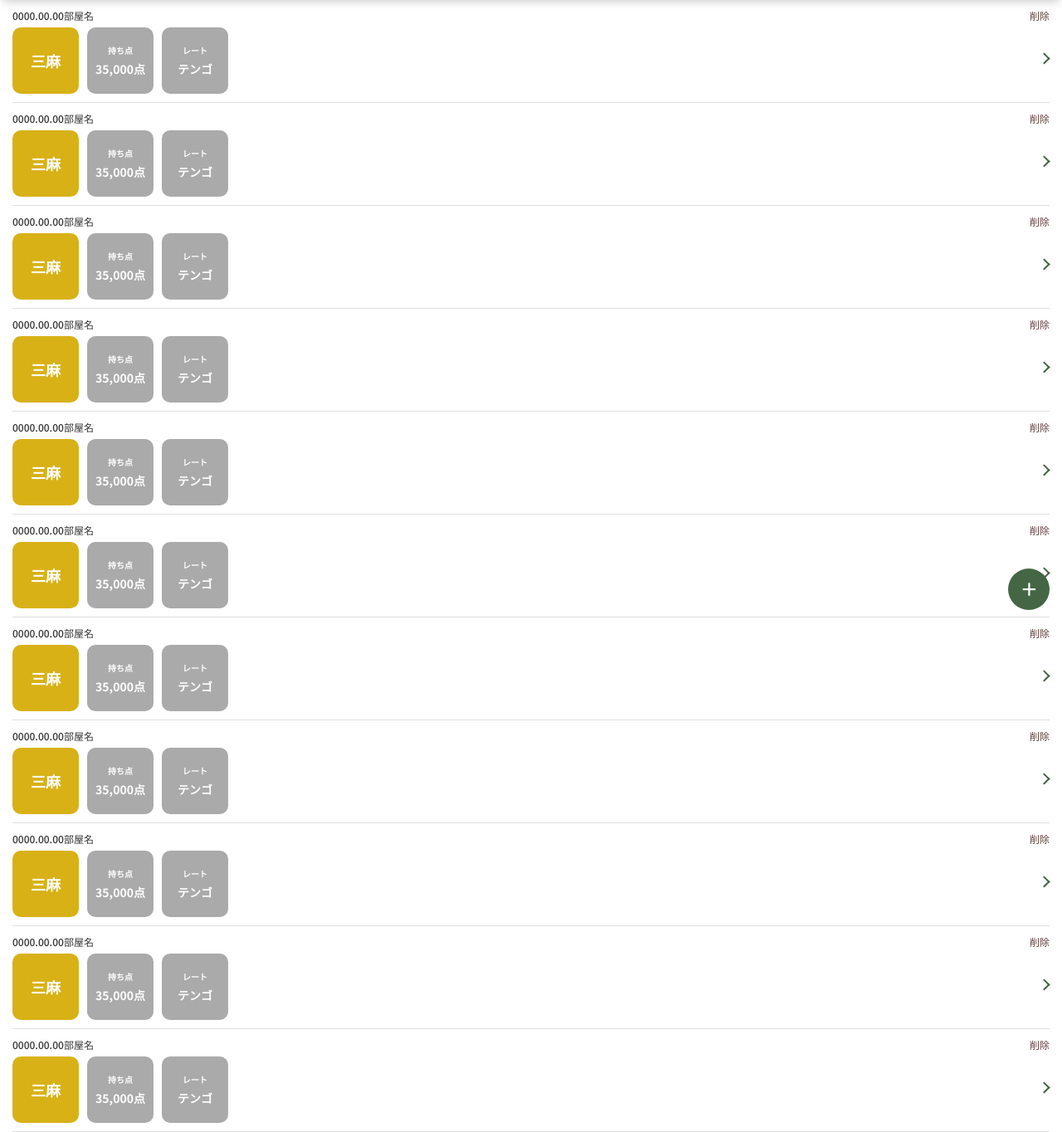
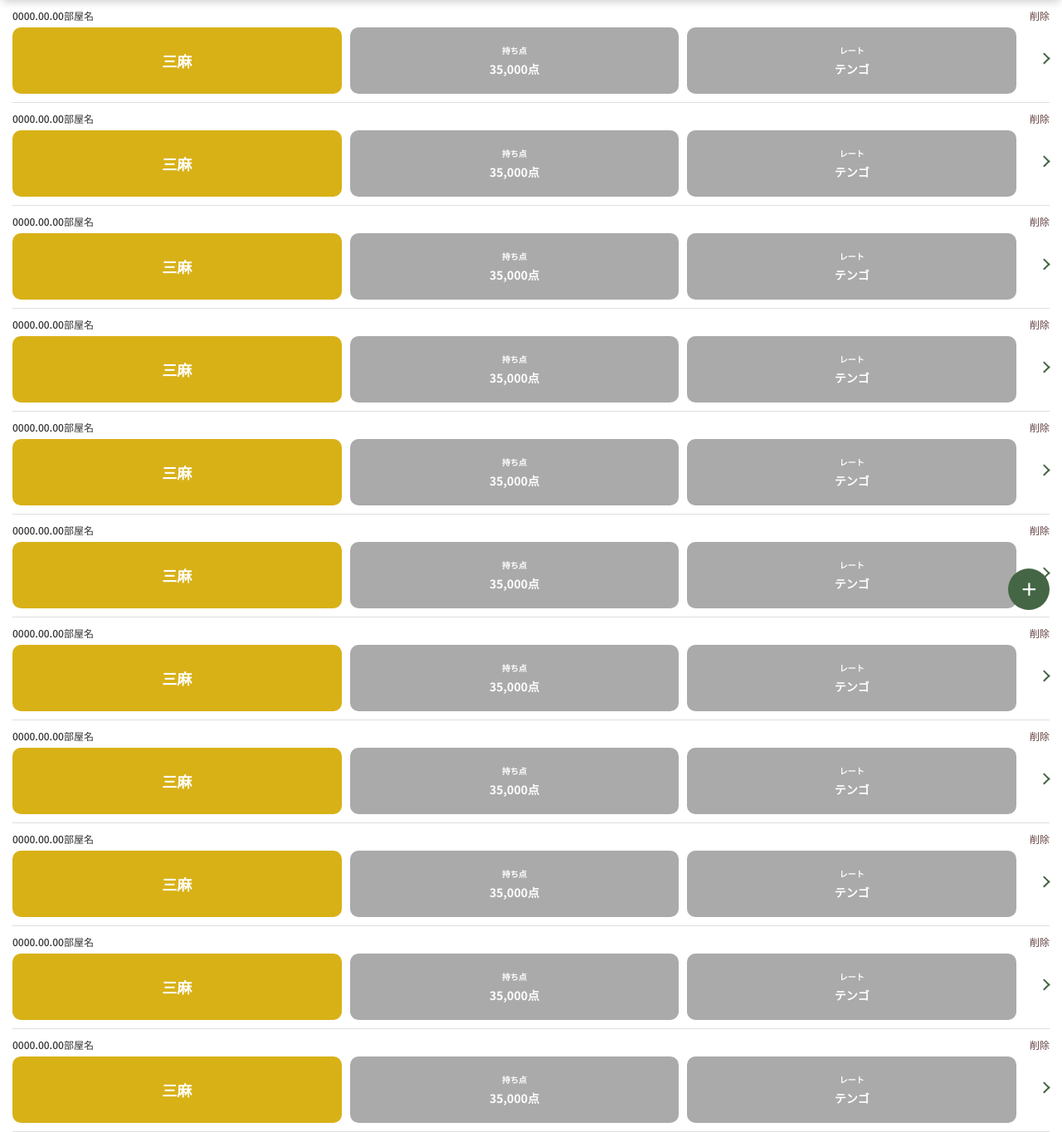
Before and after one commit to ShunsukeOta/mahjong, a PHP site: page / in a window 1280 px wide. Shown: the part 50-1414 px from the top of the page at 83% size. Run offline with PHP 8.4, Linux system fonts and the light colour scheme.

Commit message:
8.12 メディアクエリを追加

```diff
--- a/public/asset/css/style.css
+++ b/public/asset/css/style.css
@@ -171,7 +171,7 @@ a:hover {
   position: relative;
 }
 .room .room-item_bottom .room-item_bottom-inner .room-item_block {
-  width: 80px;
+  width: calc(33.333% - 20px);
   height: 80px;
   background: tomato;
   display: -webkit-box;
@@ -225,3 +225,22 @@ a:hover {
   -webkit-transform: rotate(45deg) translateY(-50%);
           transform: rotate(45deg) translateY(-50%);
 }
+
+.l-inner-width {
+  padding: 0 15px;
+}
+@media screen and (max-width: 767px) {
+  .l-inner-width {
+    padding: 0 10px;
+  }
+}
+@media screen and (min-width: 768px) {
+  .l-inner-width {
+    padding: 0 10px;
+  }
+}
+@media screen and (min-width: 1025px) {
+  .l-inner-width {
+    padding: 0 10px;
+  }
+}
--- a/public/asset/scss/setting/_base.scss
+++ b/public/asset/scss/setting/_base.scss
@@ -1,6 +1,3 @@
-$c-main: #446644;
-$c-warning: #664444;
-
 *, body {
   font-family: 'Montserrat', 'Noto Sans JP';
 }
@@ -112,7 +109,7 @@ a {
       display: flex;
       position: relative;
       .room-item_block {
-        width: 80px;
+        width: calc(33.333% - 20px);
         height: 80px;
         background: tomato;
         display: flex;
@@ -155,3 +152,17 @@ a {
     }
   }
 }
+
+
+.l-inner-width {
+  padding: 0 15px;
+  @include mq(sp) {
+    padding: 0 10px;
+  }
+  @include mq(tb) {
+    padding: 0 10px;
+  }
+  @include mq(pc) {
+    padding: 0 10px;
+  }
+}
--- a/public/asset/scss/setting/_mq.scss
+++ b/public/asset/scss/setting/_mq.scss
@@ -0,0 +1,12 @@
+// MediaQuery
+$breakpoint: (
+  sp: 'screen and (max-width: 767px)',
+  tb: 'screen and (min-width: 768px)',
+  pc: 'screen and (min-width: 1025px)'
+);
+
+@mixin mq($bp) {
+  @media #{map-get($breakpoint, $bp)} {
+   @content;
+  }
+}
--- a/public/asset/scss/setting/_variable.scss
+++ b/public/asset/scss/setting/_variable.scss
@@ -0,0 +1,7 @@
+// Color変数
+$c-main: #446644;
+$c-warning: #664444;
+
+// Font-Family変数
+$ff-Montserrat: 'Montserrat';
+$ff-NotoSansJP: 'Noto Sans JP';
--- a/public/asset/scss/style.scss
+++ b/public/asset/scss/style.scss
@@ -1,3 +1,5 @@
+@charset 'utf-8';
+
 // Setting
 // ++++++++++++++++++++++++++++++++++++++++++++++++++
 @import 'setting/reset';
```
